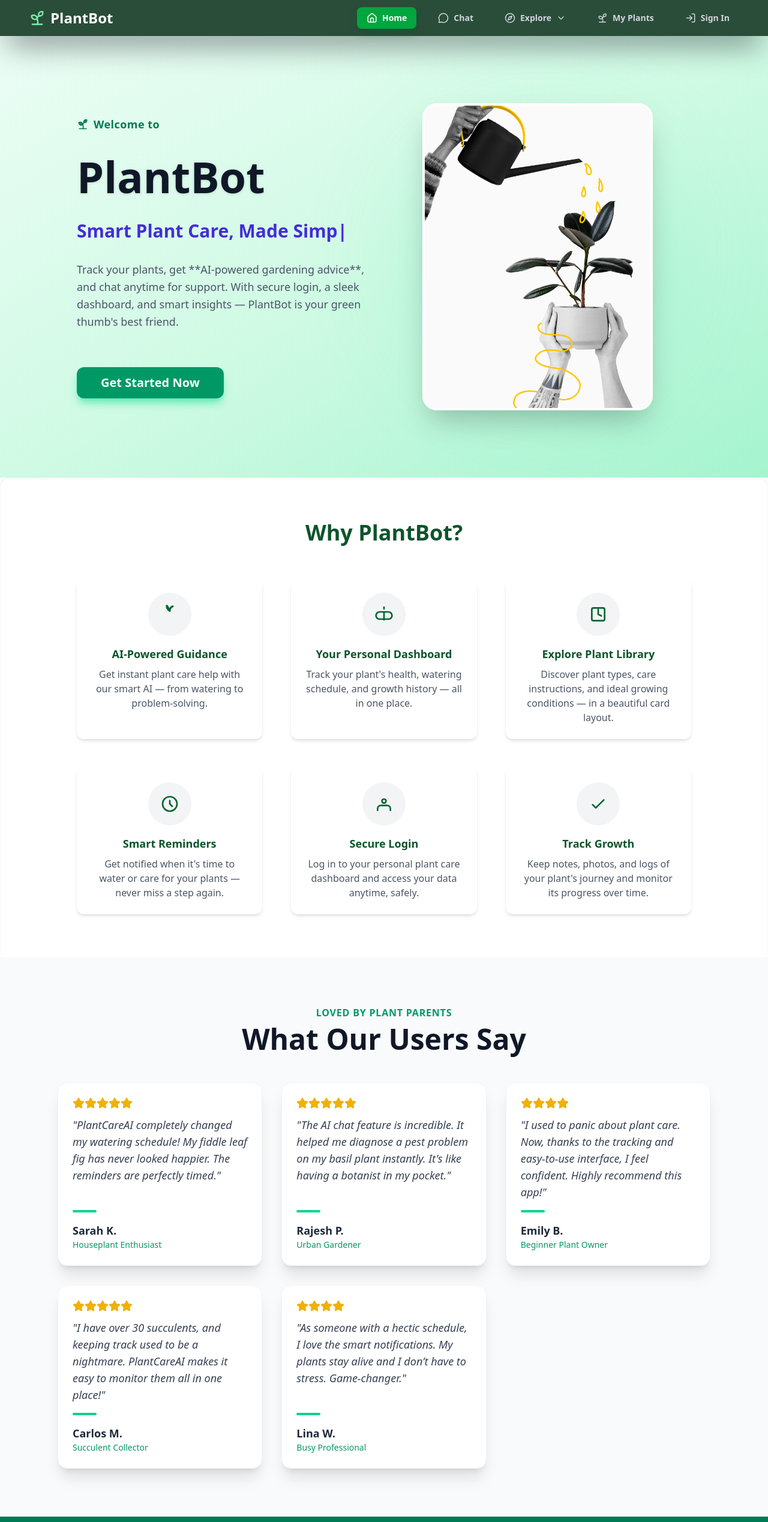
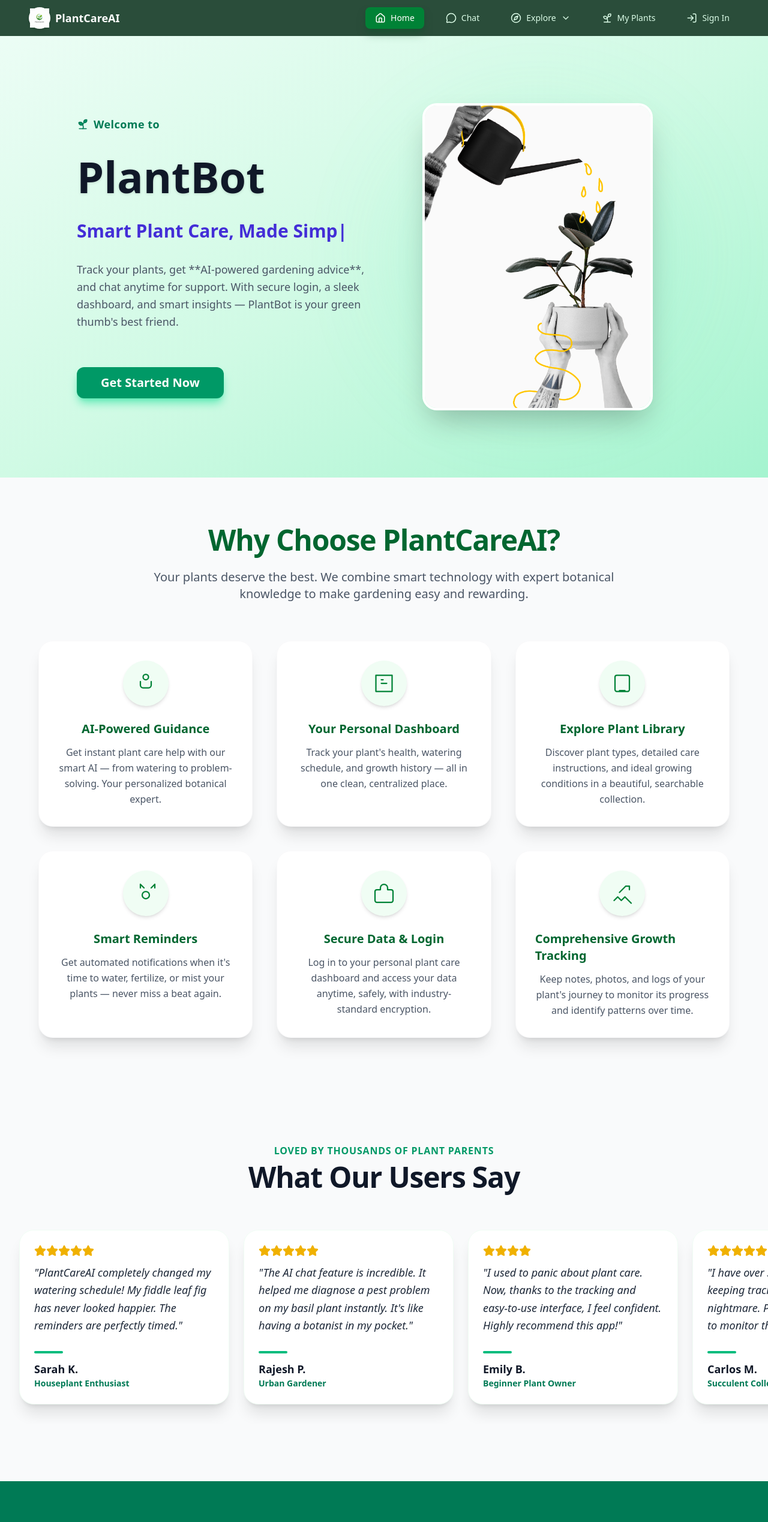
Before and after one commit to Pranav-7262/plant-care-ai, a React (Vite) app in the folder frontend/: page / in a window 1280 px wide. Shown: the top 2537 px of the page at 60% size. Built offline with nearby package versions, Linux system fonts and the light colour scheme; no server answers.

Commit message:
improves styles

```diff
--- a/frontend/src/App.jsx
+++ b/frontend/src/App.jsx
@@ -52,6 +52,7 @@ function App() {
         newestOnTop={true}
         pauseOnHover
         draggable
+        closeOnClick
         theme="dark"
         toastStyle={{
           backgroundColor: "#1f2937",
--- a/frontend/src/components/NavBar.jsx
+++ b/frontend/src/components/NavBar.jsx
@@ -2,6 +2,9 @@
 import React, { useState, useEffect } from "react";
 import { NavLink, useNavigate } from "react-router-dom";
 import { toast } from "react-toastify";
+
+import PlantCareAILogo from "../assets/logo.svg.png";
+
 import UserMenu from "./UserMenu";
 import {
   Menu,
@@ -15,51 +18,143 @@ import {
   ChevronDown,
 } from "lucide-react";
 
+// --- Global Event Dispatcher ---
+// EXPORT THIS so you can import it in your Login component
+export const dispatchLoginEvent = () => {
+  window.dispatchEvent(new CustomEvent("auth-status-changed"));
+};
+// -------------------------------
+
+// --- Custom Hook for Scroll Effect (keep this) ---
+const useScrollEffect = () => {
+  const [scrolled, setScrolled] = useState(false);
+
+  useEffect(() => {
+    const handleScroll = () => {
+      setScrolled(window.scrollY > 20);
+    };
+
+    window.addEventListener("scroll", handleScroll);
+    return () => window.removeEventListener("scroll", handleScroll);
+  }, []);
+
+  return scrolled;
+};
+// -------------------------------------
+
 const NavBar = () => {
   const [isOpen, setIsOpen] = useState(false);
   const [user, setUser] = useState(null);
   const [exploreOpen, setExploreOpen] = useState(false);
   const navigate = useNavigate();
 
+  const scrolled = useScrollEffect();
+
+  // Function to retrieve user data from localStorage
+  const checkAuthStatus = () => {
+    const storedUser = localStorage.getItem("userInfo");
+    // Ensure that if userInfo is null/undefined, user state is set to null
+    if (storedUser && storedUser !== "undefined") {
+      try {
+        setUser(JSON.parse(storedUser));
+      } catch (error) {
+        console.error("Error parsing user info from localStorage:", error);
+        setUser(null);
+      }
+    } else {
+      setUser(null);
+    }
+  };
+
   useEffect(() => {
-    const storedUser = localStorage.getItem("userInfo");
-    if (storedUser) {
-      setUser(JSON.parse(storedUser));
+    // 1. Initial check on mount
+    checkAuthStatus();
+
+    // 2. Add event listener to react to status changes from other components (Login/Logout)
+    window.addEventListener("auth-status-changed", checkAuthStatus);
+
+    // 3. Cleanup the listener
+    return () => {
+      window.removeEventListener("auth-status-changed", checkAuthStatus);
+    };
+  }, []);
+
+  useEffect(() => {
+    if (isOpen) {
+      setIsOpen(false);
     }
-  }, []);
+  }, [navigate, isOpen]);
 
   const handleLogout = () => {
     localStorage.removeItem("userInfo");
     setUser(null);
     toast.success("Logged out successfully!");
+    // Dispatch event after logout to ensure other components also update
+    dispatchLoginEvent();
     navigate("/auth");
   };
 
+  const toggleMenu = () => setIsOpen(!isOpen);
+
+  const toggleExplore = () => setExploreOpen(!exploreOpen);
+
   const navItemClass = ({ isActive }) =>
-    `flex items-center gap-2 px-4 py-2 rounded-lg transition-all duration-300 text-sm font-semibold ${
+    `flex items-center gap-2 px-4 py-2 rounded-lg transition-all duration-300 text-sm font-medium ${
       isActive
-        ? "bg-green-600 text-white shadow-lg shadow-green-900/40"
-        : "text-gray-300 hover:bg-green-500/80 hover:text-white"
+        ? "bg-green-700 text-white shadow-lg shadow-green-900/50"
+        : "text-green-100 hover:bg-green-600/70 hover:text-white"
     }`;
 
+  const dropdownLinkClass =
+    "flex items-center gap-3 px-4 py-3 text-sm font-medium hover:bg-green-50 transition-colors duration-200";
+
+  const baseNavStyle = "bg-[#2a4d3a] transition-all duration-500 ease-in-out";
+  const scrolledNavStyle =
+    "bg-white/95 backdrop-blur-md shadow-xl text-gray-800 py-2";
+
   return (
-    <nav className="bg-[#2a4d3a] text-white py-3 flex items-center justify-between sticky top-0 w-full z-50 px-4 md:px-8 lg:px-12 shadow-2xl shadow-gray-950/50">
-      {/* Logo */}
+    <nav
+      className={`text-white py-3 flex items-center justify-between sticky top-0 w-full z-50 px-4 md:px-8 lg:px-12 ${baseNavStyle} ${
+        scrolled ? scrolledNavStyle : ""
+      }`}
+    >
+      {/* Logo: Circular Style */}
       <div
         onClick={() => navigate("/")}
-        className="text-2xl font-extrabold flex items-center gap-2 cursor-pointer transition-transform duration-300 hover:scale-105"
+        className={`flex items-center gap-2 cursor-pointer transition-transform duration-300 hover:scale-105 ${
+          scrolled ? "text-green-700" : "text-white"
+        }`}
       >
-        <Sprout size={28} className="text-green-300" />
-        <span className="hidden sm:inline font-montserrat">PlantBot</span>
+        <div className="w-9 h-9 rounded-full flex items-center justify-center shadow-md bg-white transition-all duration-500 ease-in-out">
+          <img
+            src={PlantCareAILogo}
+            alt="PlantCareAI Logo"
+            className="w-8 h-8 object-contain"
+          />
         </div>
 
-      {/* Nav Links Container */}
+        <span className="hidden sm:inline text-lg font-montserrat font-extrabold">
+          PlantCareAI
+        </span>
+      </div>
+
+      {/* Nav Links Container (Mobile Drawer / Desktop Row) */}
       <div
         className={`${
-          isOpen ? "flex" : "hidden"
-        } absolute top-14 left-0 w-full bg-[#2a4d3a] md:static md:flex md:w-auto md:bg-transparent transition-all duration-300 ease-in-out flex-col md:flex-row items-center justify-center p-4 md:p-0`}
+          isOpen ? "translate-x-0" : "translate-x-full"
+        } fixed top-0 right-0 h-full w-64 bg-[#1e3c2c] transition-transform duration-500 ease-in-out flex flex-col pt-16
+           md:static md:translate-x-0 md:flex md:w-auto md:bg-transparent md:h-auto md:flex-row md:items-center md:p-0`}
       >
         <div className="flex flex-col md:flex-row items-start md:items-center gap-2 md:gap-5 p-4 md:p-0 w-full md:w-auto">
+          {/* Close button for mobile menu */}
+          <button
+            className="md:hidden absolute top-4 right-4 text-white p-2 hover:bg-white/10 rounded-full"
+            onClick={toggleMenu}
+          >
+            <X size={26} />
+          </button>
+
+          {/* Navigation Links (Unchanged) */}
           <NavLink to="/" className={navItemClass}>
             <Home size={18} /> <span>Home</span>
           </NavLink>
@@ -68,67 +163,102 @@ const NavBar = () => {
             <MessageCircle size={18} /> <span>Chat</span>
           </NavLink>
 
-          {/* Explore Dropdown */}
+          {/* Explore Dropdown (Unchanged) */}
           <div
-            className="relative"
-            onMouseEnter={() => setExploreOpen(true)}
-            onMouseLeave={() => setExploreOpen(false)}
+            className="relative w-full md:w-auto"
+            onMouseEnter={() =>
+              window.innerWidth >= 768 && setExploreOpen(true)
+            }
+            onMouseLeave={() =>
+              window.innerWidth >= 768 && setExploreOpen(false)
+            }
           >
-            <button className="flex items-center gap-2 px-4 py-2 rounded-lg text-sm font-semibold text-gray-300 hover:bg-green-500/80 hover:text-white transition-all duration-300">
-              <Compass size={18} /> Explore <ChevronDown size={16} />
+            <button
+              onClick={toggleExplore}
+              className={`flex items-center gap-2 px-4 py-2 rounded-lg text-sm font-medium w-full md:w-auto justify-start md:justify-center transition-all duration-300 ${
+                exploreOpen
+                  ? "bg-green-700 text-white"
+                  : "text-green-100 hover:bg-green-600/70 hover:text-white"
+              }`}
+            >
+              <Compass size={18} /> Explore{" "}
+              <ChevronDown
+                size={16}
+                className={`transition-transform duration-300 ${
+                  exploreOpen ? "rotate-180" : "rotate-0"
+                }`}
+              />
             </button>
 
             {exploreOpen && (
-              <div className="absolute left-0 mt-2 w-60 bg-white text-gray-800 rounded-xl shadow-lg overflow-hidden z-50 animate-fade-in">
-                <NavLink
-                  to="/explore"
-                  className="flex items-center gap-2 px-4 py-3 text-sm hover:bg-gray-100 transition-colors"
+              <div
+                className={`absolute ${
+                  scrolled
+                    ? "md:bg-white text-gray-800"
+                    : "md:bg-[#2a4d3a] text-white"
+                } left-0 w-full md:w-60 rounded-xl shadow-2xl overflow-hidden z-50 mt-2 md:mt-0 md:border md:border-green-100/20`}
               >
+                <NavLink to="/explore" className={dropdownLinkClass}>
                   🌿 Plant Diseases
                 </NavLink>
-                <NavLink
-                  to="/plantsdata"
-                  className="flex items-center gap-2 px-4 py-3 text-sm hover:bg-gray-100 transition-colors"
-                >
+                <NavLink to="/plantsdata" className={dropdownLinkClass}>
                   🪴 Household Plant Collection
                 </NavLink>
-                <NavLink
-                  to="/explore/plantsdata"
-                  className="flex items-center gap-2 px-4 py-3 text-sm hover:bg-gray-100 transition-colors"
-                >
+                <NavLink to="/explore/plantsdata" className={dropdownLinkClass}>
                   🌱 Plant Data
                 </NavLink>
               </div>
             )}
           </div>
 
+          {/* Conditional links based on user status */}
           <NavLink to="/my-plants" className={navItemClass}>
             <Sprout size={18} /> <span>My Plants</span>
           </NavLink>
 
+          {/* Add Plant Link only visible if user is logged in */}
           {user && (
             <NavLink to="/add-plant" className={navItemClass}>
               <PlusCircle size={18} /> <span>Add Plant</span>
             </NavLink>
           )}
 
+          <div className="mt-4 md:mt-0 w-full md:w-auto">
             {!user ? (
               <NavLink to="/auth" className={navItemClass}>
                 <LogIn size={18} /> <span>Sign In</span>
               </NavLink>
             ) : (
-            <UserMenu user={user} onLogout={handleLogout} />
+              // UserMenu only visible if user is logged in
+              <UserMenu
+                user={user}
+                onLogout={handleLogout}
+                isScrolled={scrolled}
+              />
             )}
+          </div>
         </div>
       </div>
 
       {/* Mobile Toggle Button */}
       <button
-        className="md:hidden text-white"
-        onClick={() => setIsOpen(!isOpen)}
+        className={`md:hidden p-2 rounded-full z-50 transition-colors duration-300 ${
+          scrolled
+            ? "text-green-700 hover:bg-green-100"
+            : "text-white hover:bg-green-600/70"
+        }`}
+        onClick={toggleMenu}
       >
         {isOpen ? <X size={26} /> : <Menu size={26} />}
       </button>
+
+      {/* Overlay for mobile menu */}
+      {isOpen && (
+        <div
+          className="fixed inset-0 bg-black/50 z-40 md:hidden"
+          onClick={toggleMenu}
+        />
+      )}
     </nav>
   );
 };
--- a/frontend/src/components/TestimonialsSection.jsx
+++ b/frontend/src/components/TestimonialsSection.jsx
@@ -44,21 +44,29 @@ const testimonials = [
   },
 ];
 
-const TestimonialCard = ({ testimonial }) => {
+const TestimonialCard = ({ testimonial, index }) => {
+  // Calculate delay for staggered animation effect
+  const delay = index * 0.1; // Reduced delay for faster initial appearance
+
   return (
     <motion.div
-      className="bg-white p-6 rounded-2xl shadow-xl border border-gray-100 flex flex-col h-full cursor-pointer"
-      initial={{ opacity: 0, y: 20 }}
-      animate={{ opacity: 1, y: 0 }}
-      transition={{ duration: 0.4, ease: "easeOut" }}
+      // Reduced padding (p-6) and font size (text-lg) for smaller card size
+      // Added flex-shrink-0 and specific width for horizontal scrolling
+      // Added scroll-snap-align-start for clean snapping behavior
+      className="group bg-white p-6 rounded-3xl shadow-xl border border-green-50 flex flex-col h-full cursor-pointer transform transition-all duration-300 relative overflow-hidden flex-shrink-0 w-[90vw] sm:w-[350px] scroll-snap-align-start"
+      initial={{ opacity: 0, y: 50 }}
+      whileInView={{ opacity: 1, y: 0 }}
+      viewport={{ once: true, amount: 0.2 }}
+      transition={{ duration: 0.6, delay: delay, ease: "backOut" }}
       whileHover={{
-        y: -5,
-        boxShadow: "0 25px 50px -12px rgba(16, 185, 129, 0.25)",
+        y: -5, // Slightly less aggressive lift for a smaller card
+        scale: 1.02,
+        boxShadow: "0 25px 50px -12px rgba(16, 185, 129, 0.35)", // Richer shadow with green tint
         transition: { duration: 0.3 },
       }}
     >
       {/* Star Rating */}
-      <div className="flex mb-3">
+      <div className="flex mb-3 relative z-10">
         {Array(testimonial.rating)
           .fill(0)
           .map((_, i) => (
@@ -66,18 +74,20 @@ const TestimonialCard = ({ testimonial }) => {
           ))}
       </div>
 
-      {/* Quote */}
-      <p className="text-gray-700 italic flex-grow text-lg">
+      {/* Quote (reduced to text-lg) */}
+      <p className="text-gray-800 text-lg font-medium flex-grow italic leading-relaxed mb-4 relative z-10">
         "{testimonial.quote}"
       </p>
 
-      {/* Separator */}
-      <div className="w-10 h-1 bg-emerald-400 my-4 rounded-full"></div>
+      {/* Separator - Wider and bolder */}
+      <div className="w-12 h-1 bg-emerald-500 my-3 rounded-full relative z-10"></div>
 
-      {/* Author Info */}
-      <div className="mt-auto">
-        <p className="text-lg font-bold text-gray-800">{testimonial.name}</p>
-        <p className="text-sm text-emerald-600 font-medium">
+      {/* Author Info (reduced to text-lg) */}
+      <div className="mt-auto relative z-10">
+        <p className="text-lg font-extrabold text-gray-900">
+          {testimonial.name}
+        </p>
+        <p className="text-sm text-emerald-700 font-semibold">
           {testimonial.title}
         </p>
       </div>
@@ -88,25 +98,57 @@ const TestimonialCard = ({ testimonial }) => {
 // --- Main Component ---
 const TestimonialsSection = () => {
   return (
-    <section className="py-20 bg-gray-50">
-      <div className="max-w-6xl mx-auto px-6 lg:px-8">
-        {/* Header */}
-        <div className="text-center mb-12">
-          <h2 className="text-base font-semibold text-emerald-600 uppercase tracking-wider mb-2">
-            Loved By Plant Parents
-          </h2>
-          <p className="text-4xl font-extrabold text-gray-900 sm:text-5xl">
+    <section className="py-24 bg-gray-50 font-sans">
+      <div className="max-w-7xl mx-auto">
+        {/* Header - kept centered, added padding back here */}
+        <div className="text-center mb-16 px-6 lg:px-8">
+          <motion.h2
+            className="text-base font-semibold text-emerald-600 uppercase tracking-wider mb-2"
+            initial={{ opacity: 0 }}
+            whileInView={{ opacity: 1 }}
+            viewport={{ once: true }}
+            transition={{ duration: 0.5 }}
+          >
+            Loved By Thousands of Plant Parents
+          </motion.h2>
+          <motion.p
+            className="text-5xl font-extrabold text-gray-900 tracking-tight"
+            initial={{ y: -20, opacity: 0 }}
+            whileInView={{ y: 0, opacity: 1 }}
+            viewport={{ once: true }}
+            transition={{ type: "spring", stiffness: 100, delay: 0.2 }}
+          >
             What Our Users Say
-          </p>
+          </motion.p>
         </div>
 
-        {/* Grid */}
-        <div className="grid grid-cols-1 md:grid-cols-3 gap-8">
-          {testimonials.map((testimonial) => (
-            <TestimonialCard key={testimonial.id} testimonial={testimonial} />
+        {/* Horizontal Scrolling Row: Uses flex and overflow-x-scroll for the row-wise behavior. */}
+        <div className="flex space-x-6 overflow-x-scroll snap-x snap-mandatory pb-8 hide-scrollbar px-6 lg:px-8">
+          {testimonials.map((testimonial, index) => (
+            <TestimonialCard
+              key={testimonial.id}
+              testimonial={testimonial}
+              index={index}
+            />
           ))}
         </div>
       </div>
+
+      {/* Custom styles to hide the horizontal scrollbar for a cleaner slider look */}
+      <style jsx>{`
+        /* Hide scrollbar for Chrome, Safari and Opera */
+        .hide-scrollbar::-webkit-scrollbar {
+          display: none;
+        }
+        /* Hide scrollbar for IE, Edge and Firefox */
+        .hide-scrollbar {
+          -ms-overflow-style: none; /* IE and Edge */
+          scrollbar-width: none; /* Firefox */
+        }
+        .scroll-snap-align-start {
+          scroll-snap-align: start;
+        }
+      `}</style>
     </section>
   );
 };
--- a/frontend/src/pages/Features.jsx
+++ b/frontend/src/pages/Features.jsx
@@ -20,81 +20,106 @@ const Features = () => {
       transition: {
         type: "spring",
         stiffness: 70,
+        damping: 10,
       },
     },
   };
 
+  // Updated feature data with better, descriptive SVG icon paths (Lucide-like)
   const features = [
     {
       title: "AI-Powered Guidance",
       description:
-        "Get instant plant care help with our smart AI — from watering to problem-solving.",
-      iconPath: "M12 8c0-4 4-6 4-6s-4 0-4 6c0 0-4-2-4-6s4 6 4 6z",
+        "Get instant plant care help with our smart AI — from watering to problem-solving. Your personalized botanical expert.",
+      // Icon: Bot
+      iconPath:
+        "M12 8c-1.66 0-3-1.34-3-3s1.34-3 3-3 3 1.34 3 3-1.34 3-3 3zM18 10v4c0 1.66-1.34 3-3 3h-6c-1.66 0-3-1.34-3-3v-4",
     },
     {
       title: "Your Personal Dashboard",
       description:
-        "Track your plant's health, watering schedule, and growth history — all in one place.",
-      iconPath:
-        "M12 3v2m0 4v10m0-10H6.5a4.5 4.5 0 000 9H12m0-9h5.5a4.5 4.5 0 010 9H12",
+        "Track your plant's health, watering schedule, and growth history — all in one clean, centralized place.",
+      // Icon: Layout Dashboard
+      iconPath: "M3 3h18v18H3zM9 12h6M9 8h2",
     },
     {
       title: "Explore Plant Library",
       description:
-        "Discover plant types, care instructions, and ideal growing conditions — in a beautiful card layout.",
+        "Discover plant types, detailed care instructions, and ideal growing conditions in a beautiful, searchable collection.",
+      // Icon: Library
       iconPath:
-        "M12 6v6l4 2M6 4h12a2 2 0 012 2v12a2 2 0 01-2 2H6a2 2 0 01-2-2V6a2 2 0 012-2z",
+        "M4 19V5a2 2 0 0 1 2-2h12a2 2 0 0 1 2 2v14a2 2 0 0 1-2 2H6a2 2 0 0 1-2-2zM9 20h6",
     },
     {
       title: "Smart Reminders",
       description:
-        "Get notified when it's time to water or care for your plants — never miss a step again.",
-      iconPath: "M12 8v4l3 3m6-3a9 9 0 11-18 0 9 9 0 0118 0z",
+        "Get automated notifications when it's time to water, fertilize, or mist your plants — never miss a beat again.",
+      // Icon: Alarm Clock
+      iconPath: "M10 6L6 2v4M18 6L22 2v4M12 18a4 4 0 1 0 0-8 4 4 0 0 0 0 8z",
     },
     {
-      title: "Secure Login",
+      title: "Secure Data & Login",
       description:
-        "Log in to your personal plant care dashboard and access your data anytime, safely.",
+        "Log in to your personal plant care dashboard and access your data anytime, safely, with industry-standard encryption.",
+      // Icon: Lock
       iconPath:
-        "M12 11c1.38 0 2.5-1.12 2.5-2.5S13.38 6 12 6s-2.5 1.12-2.5 2.5S10.62 11 12 11zM4 20v-2a4 4 0 014-4h8a4 4 0 014 4v2",
+        "M12 2a4 4 0 0 0-4 4v2H4a2 2 0 0 0-2 2v10a2 2 0 0 0 2 2h16a2 2 0 0 0 2-2V10a2 2 0 0 0-2-2h-4V6a4 4 0 0 0-4-4z",
     },
     {
-      title: "Track Growth",
+      title: "Comprehensive Growth Tracking",
       description:
-        "Keep notes, photos, and logs of your plant's journey and monitor its progress over time.",
-      iconPath: "M5 13l4 4L19 7",
+        "Keep notes, photos, and logs of your plant's journey to monitor its progress and identify patterns over time.",
+      // Icon: Trending Up/Chart
+      iconPath: "M16 4h4v4M16 4L9 11M3 20l4-4 4 4 4-4 7 7",
     },
   ];
 
   return (
-    <section className="px-[3vw] bg-white/60 backdrop-blur-md rounded-xl text-center text-gray-800 shadow-inner justify-between items-center md:px-[3vw] lg:px-[10vw] py-[9vh] font-sans">
+    <section className="bg-gray-50/90 backdrop-blur-sm px-4 md:px-8 lg:px-16 py-20 font-sans">
+      <div className="max-w-7xl mx-auto">
+        {/* Title Section */}
         <motion.h2
-        className="text-4xl font-bold text-green-900 mb-14"
+          className="text-5xl font-extrabold text-center text-green-800 mb-6 tracking-tight"
           initial={{ y: -50, opacity: 0 }}
-        animate={{ y: 0, opacity: 1 }}
+          whileInView={{ y: 0, opacity: 1 }}
+          viewport={{ once: true, amount: 0.5 }}
           transition={{ type: "spring", stiffness: 100 }}
         >
-        Why PlantBot?
+          Why Choose PlantCareAI?
         </motion.h2>
+        <motion.p
+          className="text-center text-xl text-gray-600 mb-16 max-w-3xl mx-auto"
+          initial={{ opacity: 0 }}
+          whileInView={{ opacity: 1 }}
+          viewport={{ once: true, amount: 0.5 }}
+          transition={{ delay: 0.2, duration: 0.5 }}
+        >
+          Your plants deserve the best. We combine smart technology with expert
+          botanical knowledge to make gardening easy and rewarding.
+        </motion.p>
 
+        {/* Features Grid */}
         <motion.div
-        className="grid grid-cols-1 sm:grid-cols-2 md:grid-cols-3 gap-12"
+          className="grid grid-cols-1 sm:grid-cols-2 lg:grid-cols-3 gap-10"
           variants={containerVariants}
           initial="hidden"
-        animate="visible"
+          whileInView="visible"
+          viewport={{ once: true, amount: 0.1 }}
         >
           {features.map((feature, index) => (
             <motion.div
               key={index}
-            className="flex flex-col items-center bg-white rounded-xl p-6 shadow-md hover:shadow-xl hover:scale-[1.03] transition-all duration-300 cursor-pointer group"
+              className="flex flex-col items-center bg-white rounded-3xl p-8 shadow-xl border border-gray-100/50
+                         hover:shadow-2xl hover:shadow-green-200/50 hover:scale-[1.02] transition-all duration-300 cursor-pointer group"
               variants={itemVariants}
             >
-            <div className="bg-gray-100 p-5 rounded-full mb-4 transition-all duration-300 group-hover:bg-green-100">
+              {/* Icon Container */}
+              <div className="bg-green-50 p-5 rounded-full mb-6 shadow-md transition-all duration-300 group-hover:bg-green-100">
                 <svg
-                className="w-8 h-8 text-green-800 group-hover:text-green-900 transition-colors duration-300"
+                  className="w-9 h-9 text-green-700 transition-colors duration-300"
                   fill="none"
                   stroke="currentColor"
-                strokeWidth="2"
+                  strokeWidth="1.5"
                   viewBox="0 0 24 24"
                 >
                   <path
@@ -104,13 +129,18 @@ const Features = () => {
                   />
                 </svg>
               </div>
-            <h3 className="text-lg font-semibold text-green-900 group-hover:text-green-800 transition-colors duration-300">
+
+              {/* Title and Description */}
+              <h3 className="text-xl font-bold text-green-800 group-hover:text-green-700 transition-colors duration-300 mb-3">
                 {feature.title}
               </h3>
-            <p className="text-gray-600 mt-2 max-w-xs">{feature.description}</p>
+              <p className="text-gray-600 text-center text-base leading-relaxed">
+                {feature.description}
+              </p>
             </motion.div>
           ))}
         </motion.div>
+      </div>
     </section>
   );
 };
--- a/frontend/src/pages/MyPlants.jsx
+++ b/frontend/src/pages/MyPlants.jsx
@@ -583,7 +583,6 @@ export default function MyPlants() {
                 <ChevronLeft className="w-5 h-5" />
               </button>
 
-              {/* Page Numbers */}
               {getPageNumbers().map((page) => (
                 <button
                   key={page}
@@ -597,8 +596,6 @@ export default function MyPlants() {
                   {page}
                 </button>
               ))}
-
-              {/* Next Button */}
               <button
                 onClick={() => handlePageChange(currentPage + 1)}
                 disabled={currentPage === totalPages}
```
Also changed, not shown: frontend/src/pages/AuthPage.jsx (+44 -17 lines), frontend/src/assets/logo.svg.png (added). Lines whose indentation alone changed are shown as unchanged.
